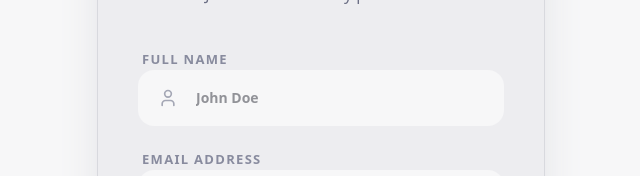
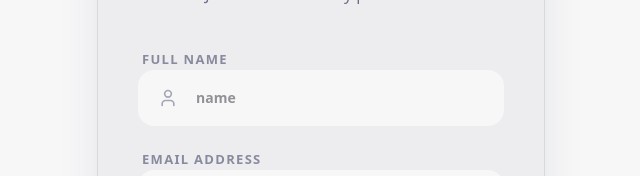
Before and after one commit to Dharaneesh1881/task_manager_web_app, a React (Vite) app in the folder frontend/: page /signup in a window 1280 px wide. Shown: the part 264-440 px from the top of the page, without its empty margins (319-959 px from the left). Built offline with nearby package versions, Linux system fonts and the light colour scheme.

Commit message:
signup placeholder

```diff
--- a/frontend/src/components/SignUp.jsx
+++ b/frontend/src/components/SignUp.jsx
@@ -52,7 +52,7 @@ const SignUp = () => {
                             type="text"
                             required
                             className="w-full bg-mischka-50 border-2 border-transparent focus:border-mischka-300 focus:bg-white rounded-2xl py-4 pl-14 pr-6 text-sm font-semibold transition-all outline-none text-mischka-900"
-                            placeholder="John Doe"
+                            placeholder="name"
                             value={formData.name}
                             onChange={(e) => setFormData({ ...formData, name: e.target.value })}
                         />
```
